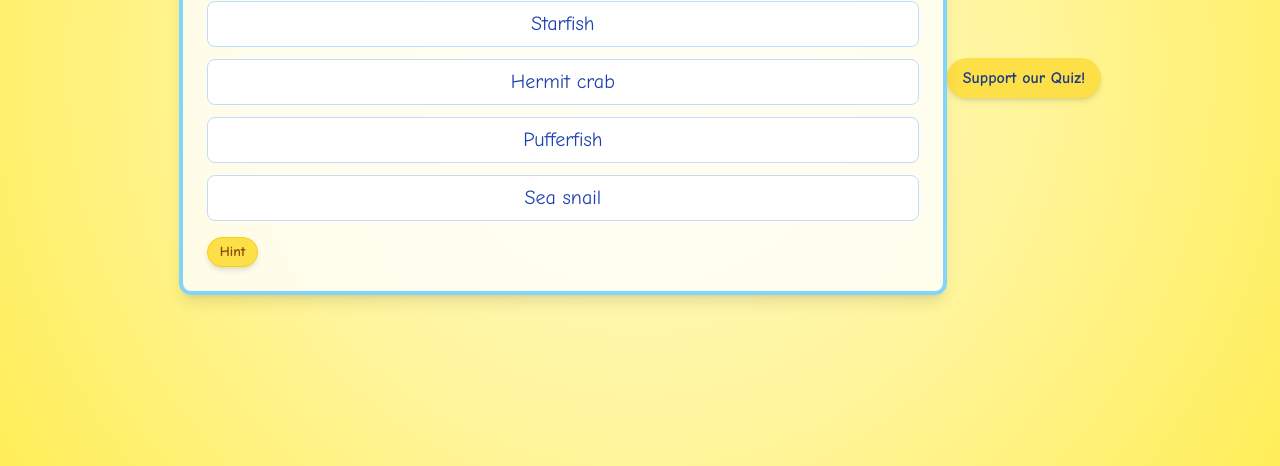
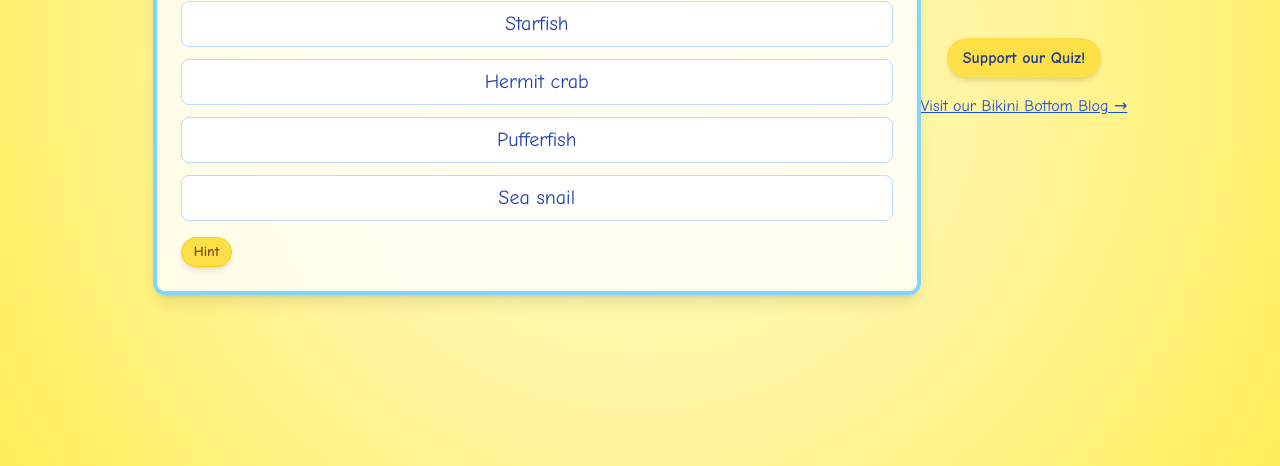
Before and after one commit to Manuehec/spongebob-quiz, a plain HTML site: page index.html in a window 1280 px wide. Shown: the part 334-800 px from the top of the page. Drawn offline with nearby package versions, Linux system fonts and the light colour scheme.

Commit message:
Update index.html with PayPal donation link and blog link

```diff
--- a/index.html
+++ b/index.html
@@ -65,10 +65,16 @@
   <body class="min-h-screen flex items-center justify-center p-4">
     <div id="root" class="w-full max-w-3xl"></div>
 
-    <!-- Donation button - replace href with your tipping link -->
-    <div class="mt-6 flex justify-center">
-      <a href="https://www.buymeacoffee.com/" target="_blank" rel="noopener noreferrer" class="px-4 py-2 bg-yellow-300 hover:bg-yellow-400 text-blue-900 font-semibold rounded-full shadow-md">
+    <!-- Donation button and blog link section -->
+    <div id="donate" class="mt-6 flex flex-col items-center space-y-4">
+      <!-- Update the href with your own PayPal donation link -->
+      <a href="https://www.paypal.com/paypalme/manubusiness2k" target="_blank" rel="noopener noreferrer"
+        class="px-4 py-2 bg-yellow-300 hover:bg-yellow-400 text-blue-900 font-semibold rounded-full shadow-md">
         Support our Quiz!
+      </a>
+      <!-- Link to our blog section -->
+      <a href="blog/index.html" class="text-blue-700 underline hover:text-blue-900">
+        Visit our Bikini Bottom Blog →
       </a>
     </div>
       <!-- Embedded questions data for offline usage. The JSON mirrors the contents of questions.json so the quiz can still load when opened as a local file. -->
```
